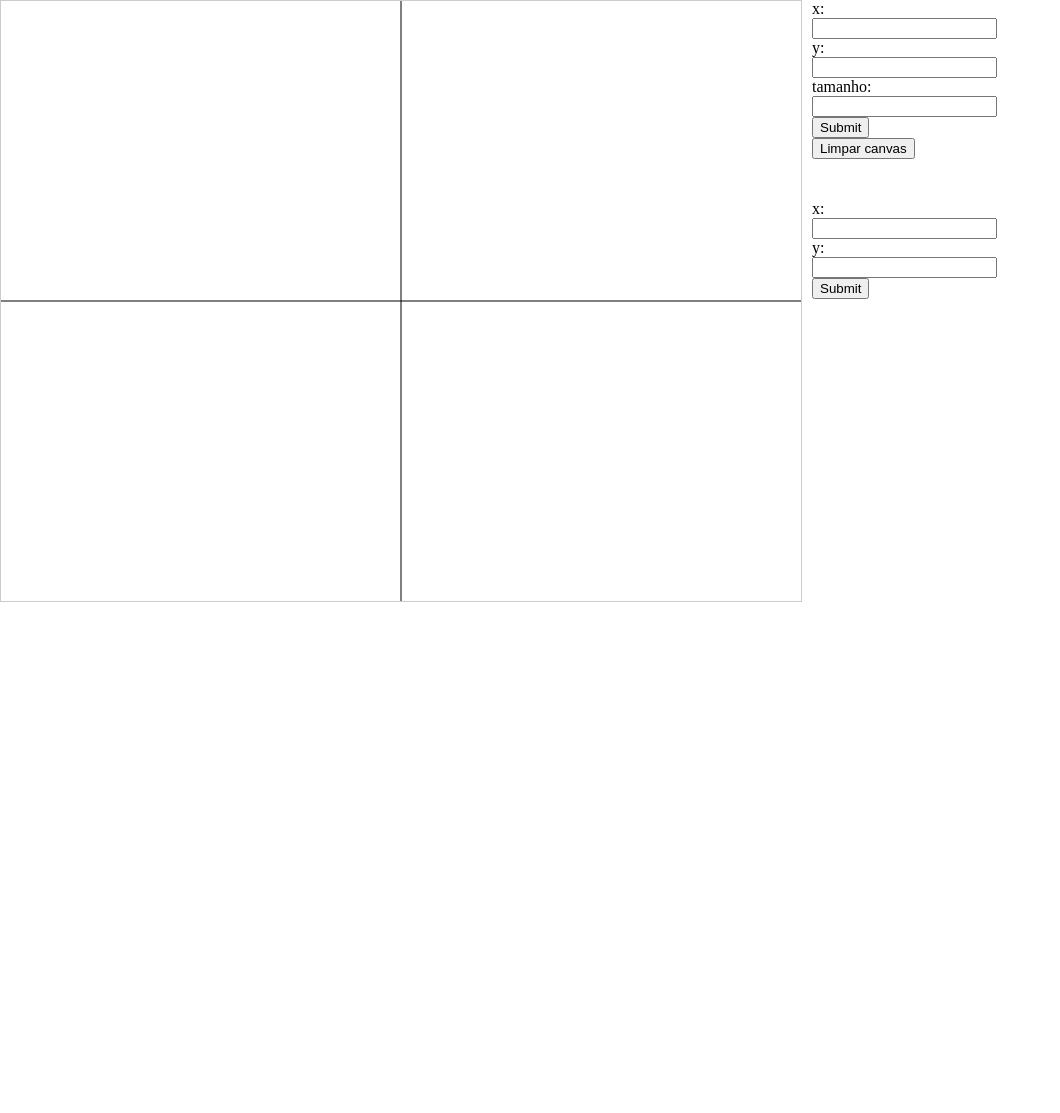
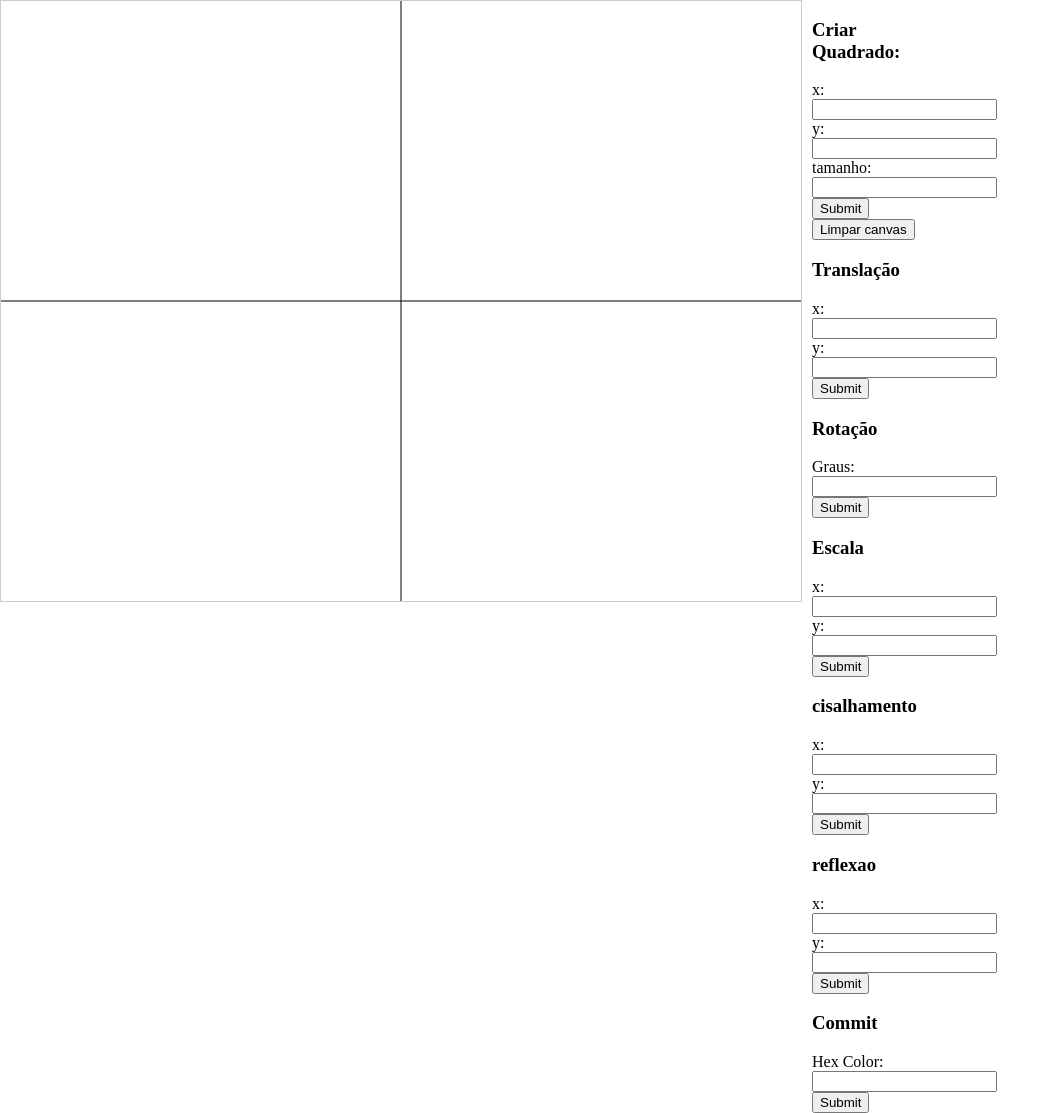
Before and after one commit to willybarro/TransformacaoDeObjetos, a plain HTML site: page index.html in a window 1280 px wide. Shown: the whole page, without its empty margins (0-1060 px from the left). Before the commit the page ends 800 px from the top, so only its background shows below. Drawn offline with Linux system fonts and the light colour scheme.

Commit message:
Criando metodo para fazer a comutação das matrizes

```diff
--- a/index.html
+++ b/index.html
@@ -1,6 +1,7 @@
 <!DOCTYPE HTML>
 <html>
 <head>
+    <meta charset="utf-8">
     <style>
         body {
             margin: 0px;
@@ -17,37 +18,68 @@
             border: 1px solid #ccc;
             margin-right: 10px;
         }
-        #trans{
-            margin-left: -100px;
-            margin-top: 200px;
-            float: left;
-            width: 100px;
-        }
     </style>
 </head>
 <body>
 <canvas id="myCanvas" width="800" height="600"></canvas>
 <div id="holder">
     <div>
+        <h3>Criar Quadrado:</h3>
         <label>x:</label><input type="text" id="x" />
         <label>y:</label><input type="text" id="y" />
         <label>tamanho:</label><input type="text" id="tamanho" />
+        <input type="submit" id="submitButton" onclick="submitFunction()" />
+        <input type="button" id="cleanCanvas" onclick="cleanCanvas()" value="Limpar canvas"/>
     </div>
 
-    <input type="submit" id="submitButton" onclick="submitFunction()" />
-    <input type="button" id="cleanCanvas" onclick="cleanCanvas()" value="Limpar canvas"/>
-</div>
-<div id="trans">
+
+
     <div>
+        <h3>Translação</h3>
         <label>x:</label><input type="text" id="x_trans" />
         <label>y:</label><input type="text" id="y_trans" />
+        <input type="submit" onclick="submitTranslacao()" />
     </div>
 
-    <input type="submit" onclick="submitTranslacao()" />
+    <div>
+        <h3>Rotação</h3>
+        <label>Graus:</label><input type="text" id="graus" />
+        <input type="submit" onclick="submitRotacao();" />
+    </div>
+
+    <div>
+        <h3>Escala</h3>
+        <label>x:</label><input type="text" id="x_escala" />
+        <label>y:</label><input type="text" id="y_escala" />
+        <input type="submit" onclick="submitEscala();" />
+    </div>
+
+    <div>
+        <h3>cisalhamento</h3>
+        <label>x:</label><input type="text" id="" />
+        <label>y:</label><input type="text" id="" />
+        <input type="submit" onclick="" />
+    </div>
+
+    <div>
+        <h3>reflexao</h3>
+        <label>x:</label><input type="text" id="" />
+        <label>y:</label><input type="text" id="" />
+        <input type="submit" onclick="" />
+    </div>
+
+    <div>
+        <h3>Commit</h3>
+        <label>Hex Color:</label><input type="text" id="hexColor" />
+        <input type="submit" onclick="commitChanges();">
+    </div>
 </div>
+
+
 <script>
     var canvas = document.getElementById('myCanvas');
     var context = canvas.getContext('2d');
+    var filaMatriz = [];
     var squareOriginal;
 
     window.onload = function () {
@@ -76,10 +108,6 @@
         var p4 = {x:x+size, y:y};
 
         return {p1:p1, p2:p2, p3:p3, p4:p4, center:center, size:size}
-    }
-
-    function position(x, y) {
-        return {x:x, y:y}
     }
 
     function drawSquare(square, hexColor) {
@@ -151,9 +179,20 @@
     function submitTranslacao() {
         var x = parseInt(document.getElementById('x_trans').value);
         var y = parseInt(document.getElementById('y_trans').value);
-        var newSquare = aplicaMatriz(squareOriginal, translacao(x, y));
-        drawSquare(newSquare, "#000000");
+        filaMatriz.push(translacao(x, y));
     }
+
+    function submitRotacao() {
+        var graus = parseInt(document.getElementById('graus').value);
+        filaMatriz.push(rotacao(graus));
+    }
+
+    function submitEscala(){
+        var x = parseInt(document.getElementById('x_escala').value);
+        var y = parseInt(document.getElementById('y_escala').value);
+        filaMatriz.push(escala(x, y));
+    }
+
 
     function submitFunction() {
         var x = parseInt(document.getElementById('x').value);
@@ -163,10 +202,21 @@
         drawSquare(squareOriginal, '#ff0000');
     }
 
+    function commitChanges() {
+        var color = document.getElementById('hexColor').value;
+        var matriz = filaMatriz.shift();
+        while (filaMatriz.length > 0){
+            matriz = multiplicaMatriz(matriz, filaMatriz.shift());
+        }
+        var newSquare = aplicaMatriz(squareOriginal, matriz);
+        drawSquare(newSquare, color);
+    }
+
     function cleanCanvas() {
         context.clearRect(0, 0, canvas.width, canvas.height);
         desenhaQuadrantes();
         squareOriginal = '';
+        filaMatriz = [];
     }
 
     function multiplicaMatriz(a, b) {
```
